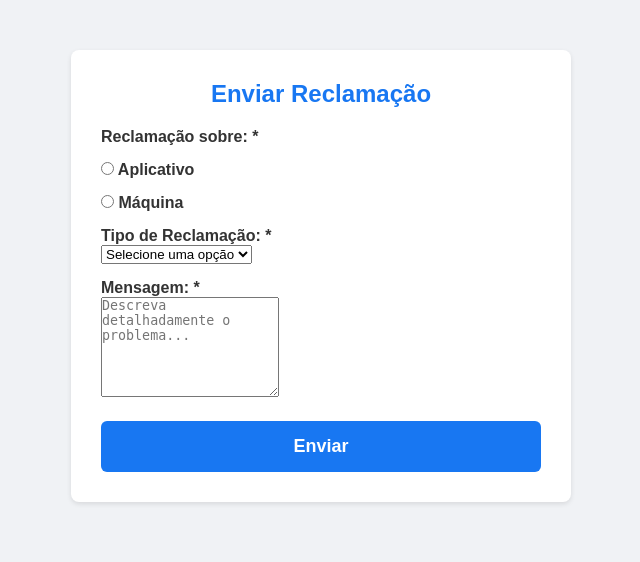
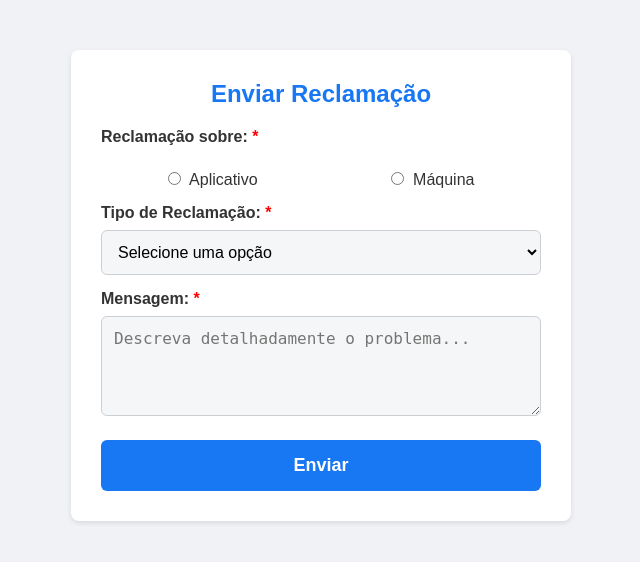
Before and after one commit to felipponn/software-engineering, a Python web app: template web/app/templates/report.html in a window 1280 px wide. Shown: the top 562 px of the page, without its empty margins (319-959 px from the left). Run offline with Jinja, Linux system fonts and the light colour scheme; the template is opened without the code that fills it, so the values that code supplies are empty.

Commit message:
add CSS for successMessage

```diff
--- a/web/app/static/css/styles.css
+++ b/web/app/static/css/styles.css
@@ -21,7 +21,7 @@ body {
 
 h2 {
     text-align: center;
-    color: #1877f2;
+    color: #1877f2; /* Azul Facebook */
     margin-bottom: 20px;
 }
 
@@ -30,6 +30,58 @@ label {
     margin-top: 15px;
     font-weight: bold;
     color: #333;
+}
+
+.required {
+    color: red;
+}
+
+.errorMessage {
+    background-color: #ffdddd;
+    border-left: 6px solid #f44336;
+    padding: 10px;
+    margin-bottom: 15px;
+    color: #a94442;
+    border-radius: 4px;
+}
+
+.successMessage {
+    background-color: #ddffdd;
+    border-left: 6px solid #4CAF50;
+    padding: 10px;
+    margin-bottom: 15px;
+    color: #3c763d;
+    border-radius: 4px;
+}
+
+.destinationType {
+    display: flex;
+    justify-content: space-around;
+    margin-top: 10px;
+}
+
+.destinationType label {
+    font-weight: normal;
+    font-size: 16px;
+}
+
+.destinationType input {
+    margin-right: 5px;
+}
+
+input[type="text"], select, textarea {
+    width: 100%;
+    padding: 12px;
+    margin-top: 8px;
+    font-size: 16px;
+    border: 1px solid #ccd0d5;
+    border-radius: 6px;
+    background-color: #f5f6f7;
+}
+
+input[type="text"]:focus, select:focus, textarea:focus {
+    border-color: #1877f2;
+    outline: none;
 }
 
 textarea {
```
